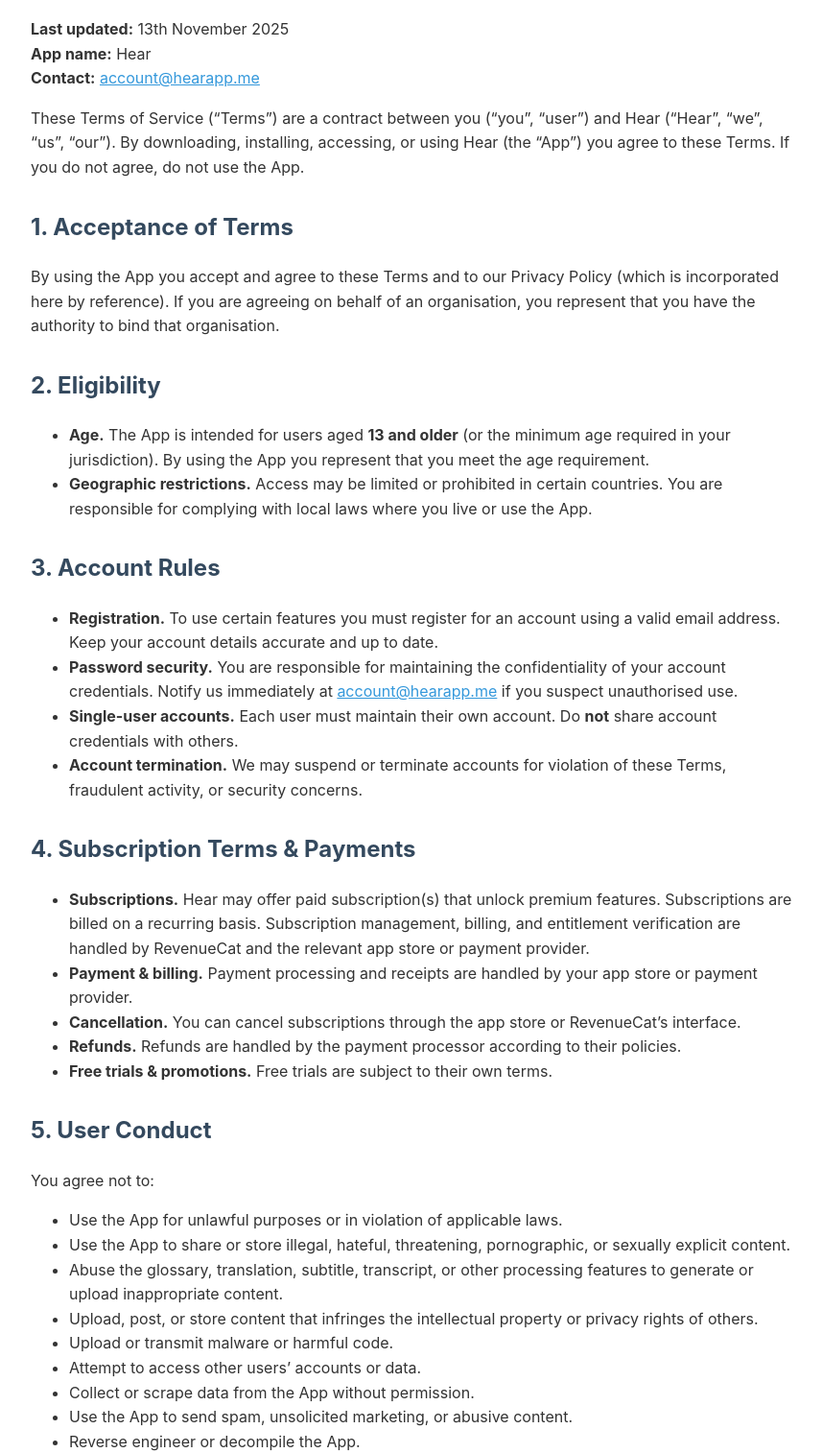
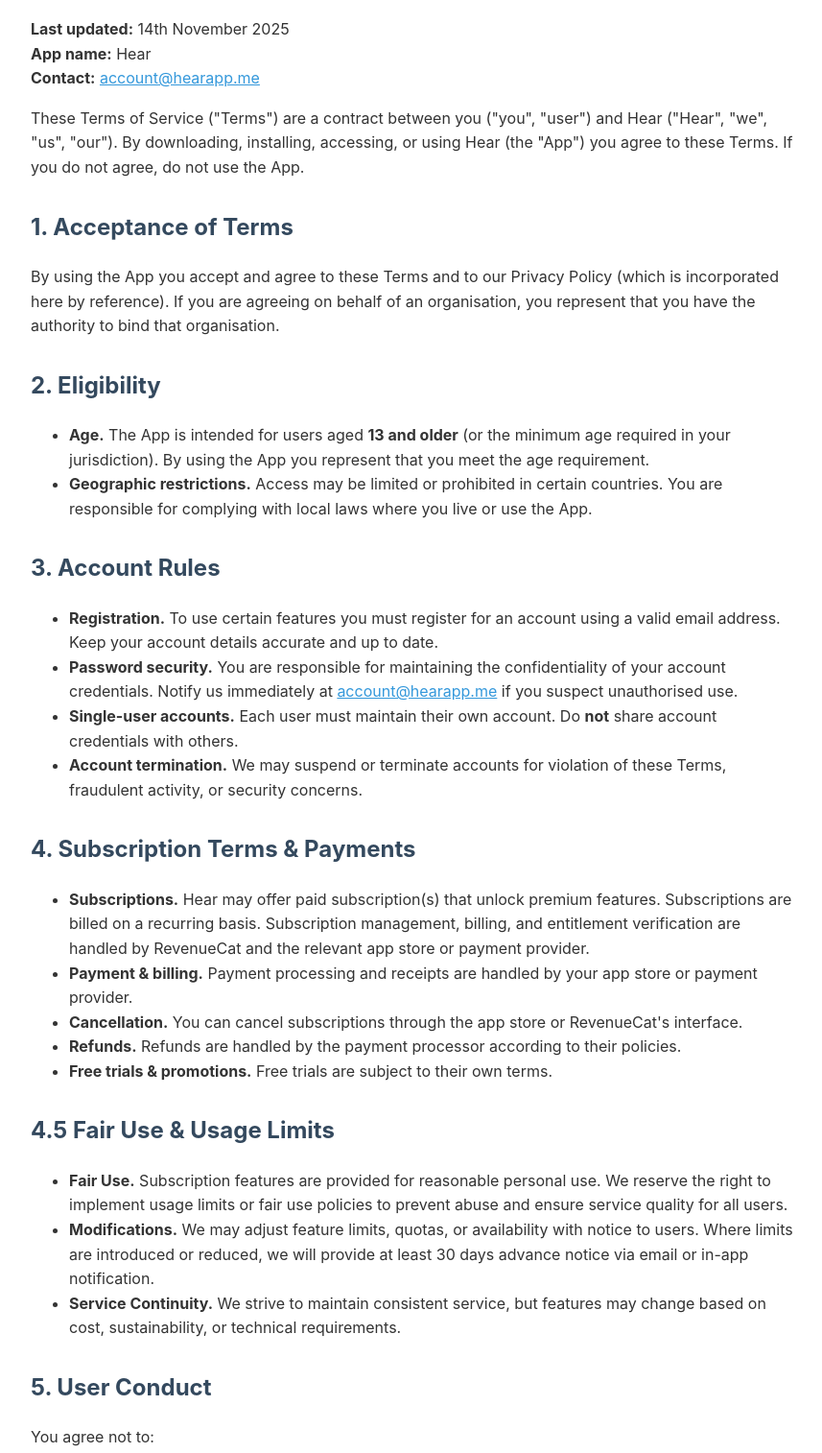
Before and after one commit to eterdas1/hear-privacy, a plain HTML site: page terms.html in a window 1280 px wide. Shown: the part 96-1610 px from the top of the page at 96% size, without its empty margins (208-1065 px from the left). Drawn offline with Linux system fonts and the light colour scheme.

Commit message:
Revise terms and update last modified date
Updated the last updated date and modified several terms for clarity and consistency.

```diff
--- a/terms.html
+++ b/terms.html
@@ -22,11 +22,11 @@
 <body>
 
 <h1>Hear — Terms of Service</h1>
-<p><strong>Last updated:</strong> 13th November 2025<br>
+<p><strong>Last updated:</strong> 14th November 2025<br>
 <strong>App name:</strong> Hear<br>
 <strong>Contact:</strong> <a href="mailto:account@hearapp.me">account@hearapp.me</a></p>
 
-<p>These Terms of Service (“Terms”) are a contract between you (“you”, “user”) and Hear (“Hear”, “we”, “us”, “our”). By downloading, installing, accessing, or using Hear (the “App”) you agree to these Terms. If you do not agree, do not use the App.</p>
+<p>These Terms of Service ("Terms") are a contract between you ("you", "user") and Hear ("Hear", "we", "us", "our"). By downloading, installing, accessing, or using Hear (the "App") you agree to these Terms. If you do not agree, do not use the App.</p>
 
 <h2>1. Acceptance of Terms</h2>
 <p>By using the App you accept and agree to these Terms and to our Privacy Policy (which is incorporated here by reference). If you are agreeing on behalf of an organisation, you represent that you have the authority to bind that organisation.</p>
@@ -49,9 +49,16 @@
 <ul>
     <li><strong>Subscriptions.</strong> Hear may offer paid subscription(s) that unlock premium features. Subscriptions are billed on a recurring basis. Subscription management, billing, and entitlement verification are handled by RevenueCat and the relevant app store or payment provider.</li>
     <li><strong>Payment & billing.</strong> Payment processing and receipts are handled by your app store or payment provider.</li>
-    <li><strong>Cancellation.</strong> You can cancel subscriptions through the app store or RevenueCat’s interface.</li>
+    <li><strong>Cancellation.</strong> You can cancel subscriptions through the app store or RevenueCat's interface.</li>
     <li><strong>Refunds.</strong> Refunds are handled by the payment processor according to their policies.</li>
     <li><strong>Free trials & promotions.</strong> Free trials are subject to their own terms.</li>
+</ul>
+
+<h2>4.5 Fair Use & Usage Limits</h2>
+<ul>
+    <li><strong>Fair Use.</strong> Subscription features are provided for reasonable personal use. We reserve the right to implement usage limits or fair use policies to prevent abuse and ensure service quality for all users.</li>
+    <li><strong>Modifications.</strong> We may adjust feature limits, quotas, or availability with notice to users. Where limits are introduced or reduced, we will provide at least 30 days advance notice via email or in-app notification.</li>
+    <li><strong>Service Continuity.</strong> We strive to maintain consistent service, but features may change based on cost, sustainability, or technical requirements.</li>
 </ul>
 
 <h2>5. User Conduct</h2>
@@ -62,7 +69,7 @@
     <li>Abuse the glossary, translation, subtitle, transcript, or other processing features to generate or upload inappropriate content.</li>
     <li>Upload, post, or store content that infringes the intellectual property or privacy rights of others.</li>
     <li>Upload or transmit malware or harmful code.</li>
-    <li>Attempt to access other users’ accounts or data.</li>
+    <li>Attempt to access other users' accounts or data.</li>
     <li>Collect or scrape data from the App without permission.</li>
     <li>Use the App to send spam, unsolicited marketing, or abusive content.</li>
     <li>Reverse engineer or decompile the App.</li>
@@ -98,7 +105,7 @@
 <p>You may submit a counter-notice if you believe your content was wrongly removed. Repeat infringers may have accounts terminated.</p>
 
 <h2>7. Disclaimer of Warranties</h2>
-<p>The App is provided “as is” without warranties of any kind. We do not guarantee that the App will be uninterrupted or error-free.</p>
+<p>The App is provided "as is" without warranties of any kind. We do not guarantee that the App will be uninterrupted or error-free.</p>
 
 <h2>8. Limitation of Liability</h2>
 <p>To the maximum extent permitted by law, Hear is not liable for indirect or consequential damages. Our liability will not exceed the greater of the amount you paid in the last 12 months or £100.</p>
@@ -124,7 +131,7 @@
 </ul>
 
 <h2>13. Changes to Terms</h2>
-<p>We may update these Terms at any time. Continued use of the App constitutes acceptance of the updated Terms.</p>
+<p>We may update these Terms at any time. We will notify you of material changes via email or in-app notification where reasonably practicable. Continued use of the App after changes take effect constitutes acceptance of the updated Terms.</p>
 
 <h2>14. Miscellaneous</h2>
 <ul>
```
